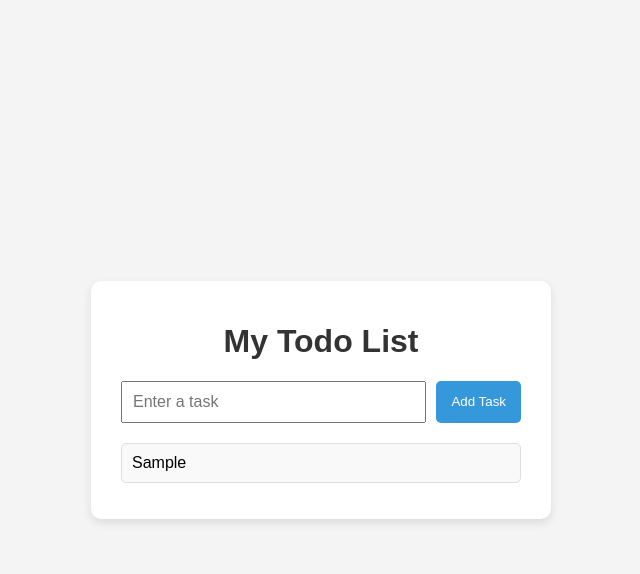
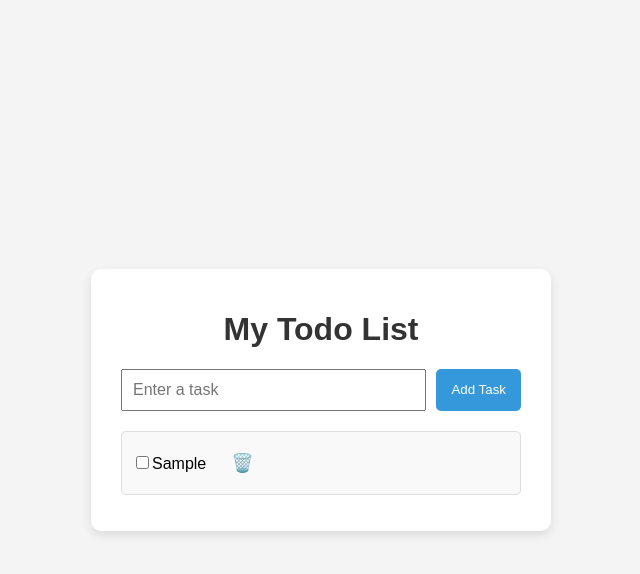
Before and after one commit to mdanny11/todo-list-app, a plain HTML site: page index.html in a window 1280 px wide. Both pictures are taken after typing "Sample" into the empty fields and a click on the button "Add Task". Shown: the whole page, without its empty margins (319-959 px from the left). Drawn offline with Linux system fonts and the light colour scheme.

Commit message:
Added added checkbox to mark tasks complete & Added delete button to remove tasks & save and load task using localStorage

```diff
--- a/app.js
+++ b/app.js
@@ -1,20 +1,73 @@
-function addTask() {
-    // Get the input value
+function addTask(taskTextFromStorage = null, isCompleted = false) {
     let taskInput = document.getElementById("task-input");
-    let taskText = taskInput.value.trim();
+    let taskText = taskTextFromStorage || taskInput.value.trim();
 
-    // Check if the input is not empty
     if (taskText !== "") {
-      // Create a new <li> element
+      // Create elements
       let taskItem = document.createElement("li");
-      taskItem.textContent = taskText;
+      let checkbox = document.createElement("input");
+      checkbox.type = "checkbox";
+      checkbox.checked = isCompleted;
 
-      // Add the new task to the task list
+      let taskTextElement = document.createElement("span");
+      taskTextElement.textContent = taskText;
+      if (isCompleted) {
+        taskTextElement.classList.add("completed");
+      }
+
+      let deleteBtn = document.createElement("button");
+      deleteBtn.textContent = "🗑️";
+      deleteBtn.classList.add("delete-btn");
+
+      // Toggle completed
+      checkbox.addEventListener("change", function () {
+        taskTextElement.classList.toggle("completed");
+        saveTasksToLocalStorage();
+      });
+
+      // Delete task
+      deleteBtn.addEventListener("click", function () {
+        taskItem.remove();
+        saveTasksToLocalStorage();
+      });
+
+      // Append
+      taskItem.appendChild(checkbox);
+      taskItem.appendChild(taskTextElement);
+      taskItem.appendChild(deleteBtn);
       document.getElementById("task-list").appendChild(taskItem);
 
-      // Clear the input field
-      taskInput.value = "";
+      // Save and clear input
+      if (!taskTextFromStorage) {
+        saveTasksToLocalStorage();
+        taskInput.value = "";
+      }
     } else {
       alert("Please enter a task.");
     }
   }
+  function saveTasksToLocalStorage() {
+    let tasks = [];
+    document.querySelectorAll("#task-list li").forEach((li) => {
+      let taskText = li.querySelector("span").textContent;
+      let isCompleted = li.querySelector("input").checked;
+      tasks.push({ text: taskText, completed: isCompleted });
+    });
+    localStorage.setItem("tasks", JSON.stringify(tasks));
+  }
+  window.onload = function () {
+    let savedTasks = JSON.parse(localStorage.getItem("tasks")) || [];
+    savedTasks.forEach(task => {
+      addTask(task.text, task.completed);
+    });
+
+    alert("Welcome back! Your saved tasks are loaded. ✅");
+  };
+window.onload = function () {
+  let savedTasks = JSON.parse(localStorage.getItem("tasks")) || [];
+  savedTasks.forEach(task => {
+    addTask(task.text, task.completed);
+  });
+
+  alert("Welcome back! Your saved tasks are loaded. ✅");
+};
--- a/style.css
+++ b/style.css
@@ -59,3 +59,20 @@ body {
     border-radius: 5px;
     border: 1px solid #ddd;
   }
+  .completed {
+  text-decoration: line-through;
+  color: gray;
+  opacity: 0.7;
+}
+.delete-btn {
+    margin-left: 10px;
+    background-color: transparent;
+    border: none;
+    cursor: pointer;
+    font-size: 18px;
+    color: red;
+  }
+
+  .delete-btn:hover {
+    transform: scale(1.2);
+  }
```
